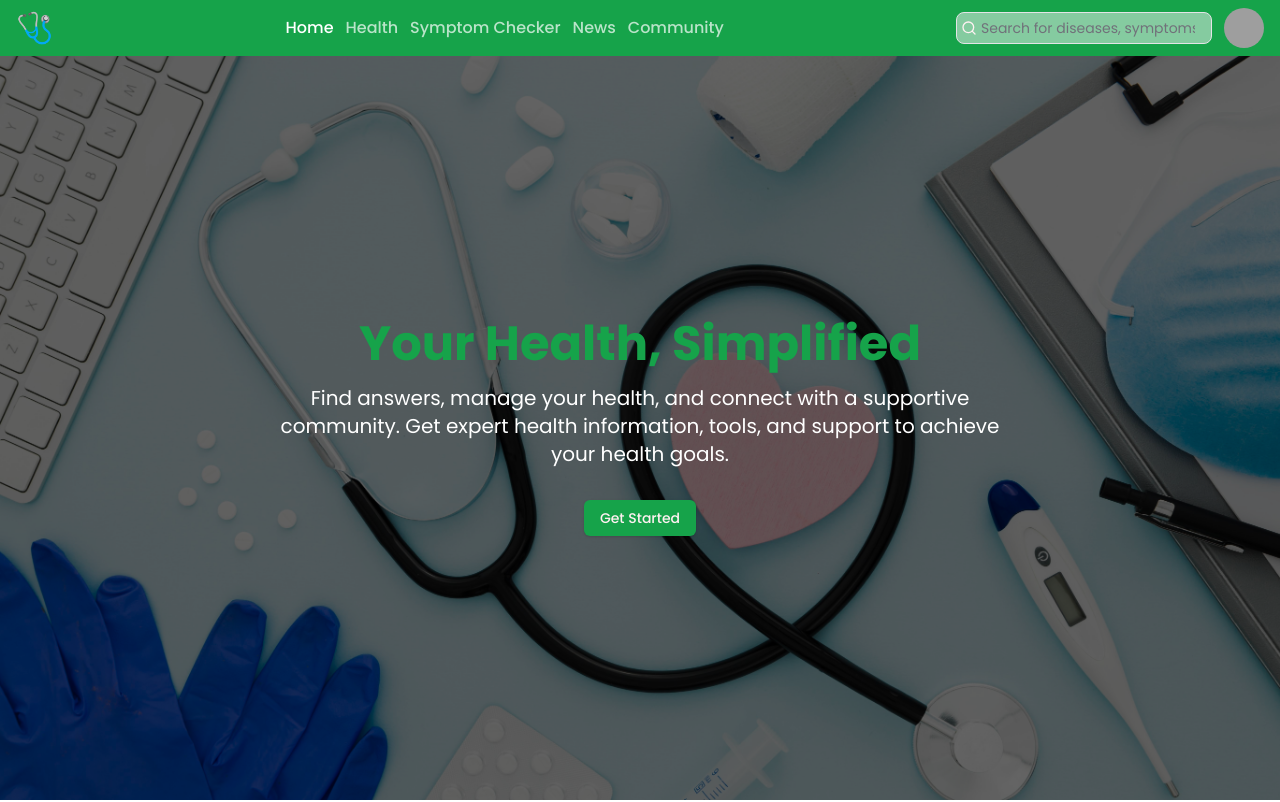
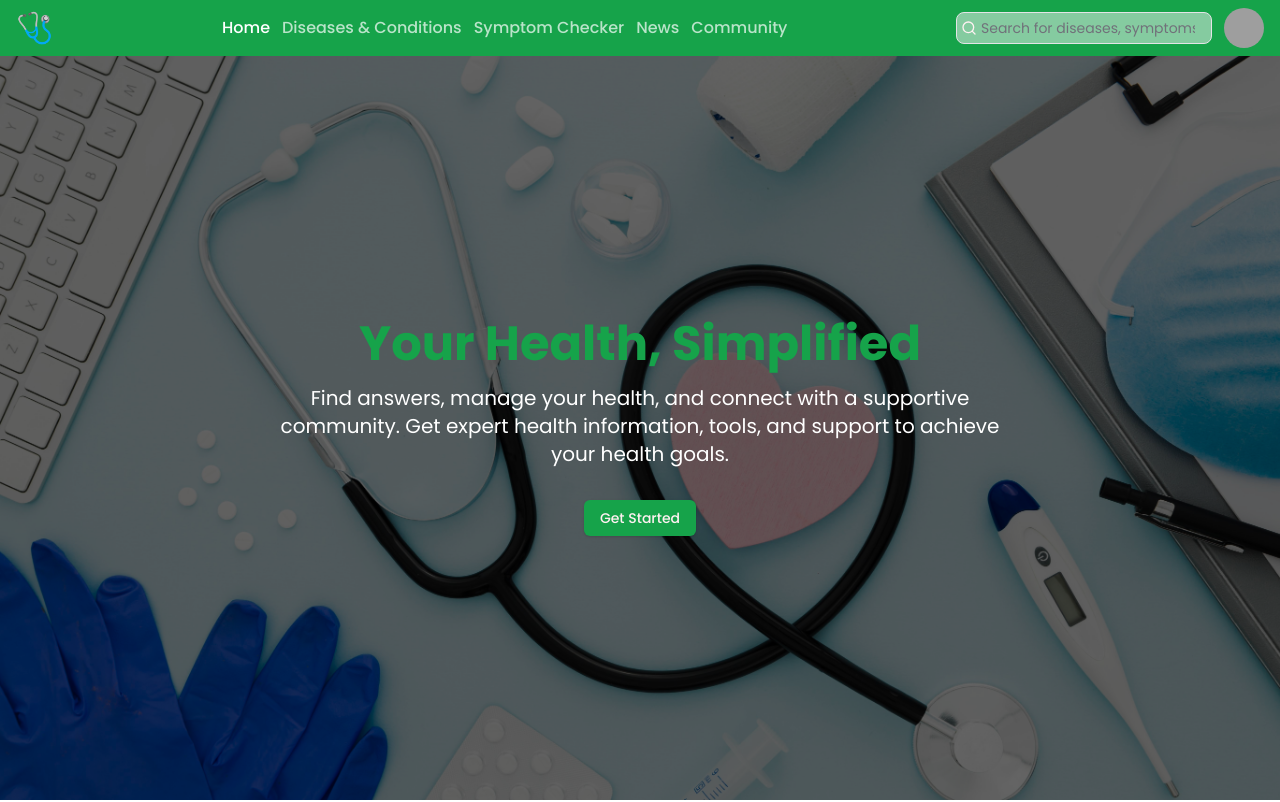
Before and after one commit to Biolater/depreacted, a Next.js app: page / in a window 1280 px wide. Shown: the top 802 px of the page. Built offline with nearby package versions, Linux system fonts and the light colour scheme; grey boxes are pictures that could not be loaded.

Commit message:
Navbar Update

```diff
--- a/components/Navbar/HamburgerSidebarMenu.tsx
+++ b/components/Navbar/HamburgerSidebarMenu.tsx
@@ -23,8 +23,8 @@ const HamburgerSidebarMenu: FC<{ onClose: () => void }> = ({ onClose }) => {
       icon: <House />,
     },
     {
-      label: "Learn About Health",
-      href: "/learn",
+      label: "Diseases & Conditions",
+      href: "/diseases-conditions",
       icon: <Book />,
     },
     {
--- a/components/Navbar/Navbar.tsx
+++ b/components/Navbar/Navbar.tsx
@@ -32,8 +32,8 @@ const Navbar = () => {
       href: "/",
     },
     {
-      label: "Health",
-      href: "/health",
+      label: "Diseases & Conditions",
+      href: "/diseases-conditions",
     },
     {
       label: "Symptom Checker",
@@ -67,7 +67,7 @@ const Navbar = () => {
         <Link href="/" className="text-3xl">
           🩺
         </Link>
-        <div className="hidden md:flex items-center gap-3">
+        <div className="hidden lg:flex items-center gap-3">
           {navLinks.map((link) => (
             <NavLink
               isActive={pathName === link.href}
@@ -91,7 +91,7 @@ const Navbar = () => {
           <DropdownMenu>
             <DropdownMenuTrigger asChild>
               <button>
-                <Avatar className="hidden md:block text-foreground cursor-pointer">
+                <Avatar className="hidden lg:block text-foreground cursor-pointer">
                   <AvatarImage
                     src="https://github.com/shadcn.png"
                     alt="@shadcn"
@@ -135,7 +135,7 @@ const Navbar = () => {
             </DropdownMenuContent>
           </DropdownMenu>
           <button
-            className="cursor-pointer md:hidden"
+            className="cursor-pointer lg:hidden"
             onClick={handleSidebarOpen}
           >
             <HamburgerIcon />
```
